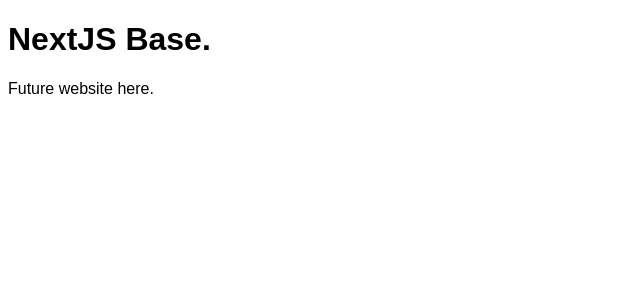
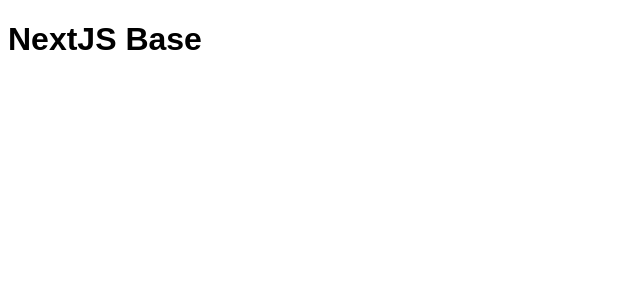
Before and after one commit to lpke/next-base, a Next.js app: page / in a window 1280 px wide. Shown: the top 300 px of the page, without its empty margins (0-640 px from the left). Built offline with nearby package versions, Linux system fonts and the light colour scheme.

Commit message:
Changed some component classes to function components

```diff
--- a/layouts/_wrapper.js
+++ b/layouts/_wrapper.js
@@ -1,14 +1,20 @@
-class Wrapper extends React.Component {
+import { useState, useEffect } from 'react';
 
-  render() {
-    return (
+function Wrapper(props) {
+
+  return (
+    <>
       <div className="layout-wrapper">
+        {props.children}
+      </div>
 
-        {this.props.children}
-
-      </div>
-    );
-  }
+      <style jsx>{`
+        .layout-wrapper {
+          //...
+        }
+      `}</style>
+    </>
+  );
 }
 
 export default Wrapper;
--- a/pages/index.js
+++ b/pages/index.js
@@ -1,17 +1,24 @@
 import Head from 'next/head';
+import Link from 'next/link';
+import { useState, useEffect } from 'react';
 
-class Home extends React.Component {
+function Home() {
 
-  render () {
-    return (
-      <>
+  useEffect(() => {
+    // runs on first render only
+  }, []);
 
-        <h1>NextJS Base.</h1>
-        <p>Future website here.</p>
+  return (
+    <>
 
-      </>
-    );
-  }
+      <h1>NextJS Base</h1>
+
+      <style jsx>{`
+        //...
+      `}</style>
+
+    </>
+  );
 }
 
 export default Home;
```
